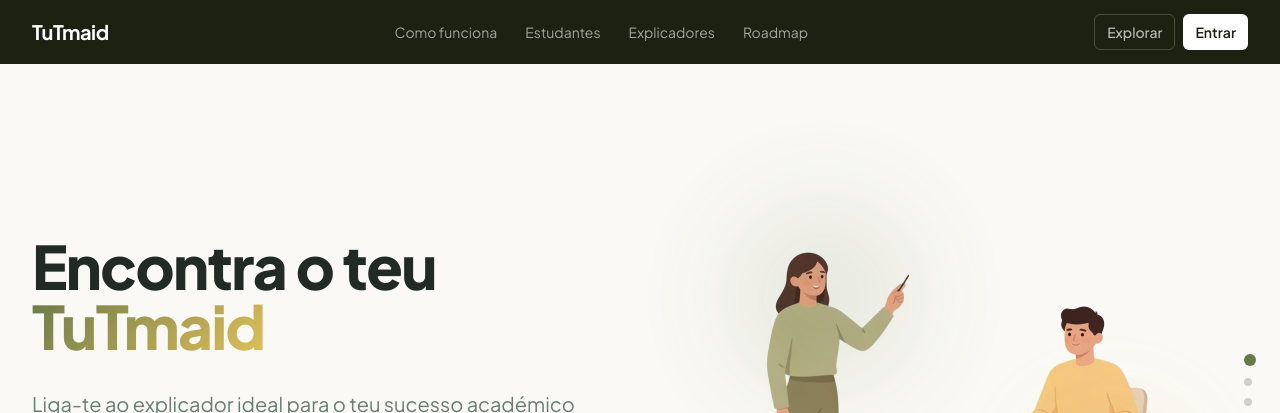
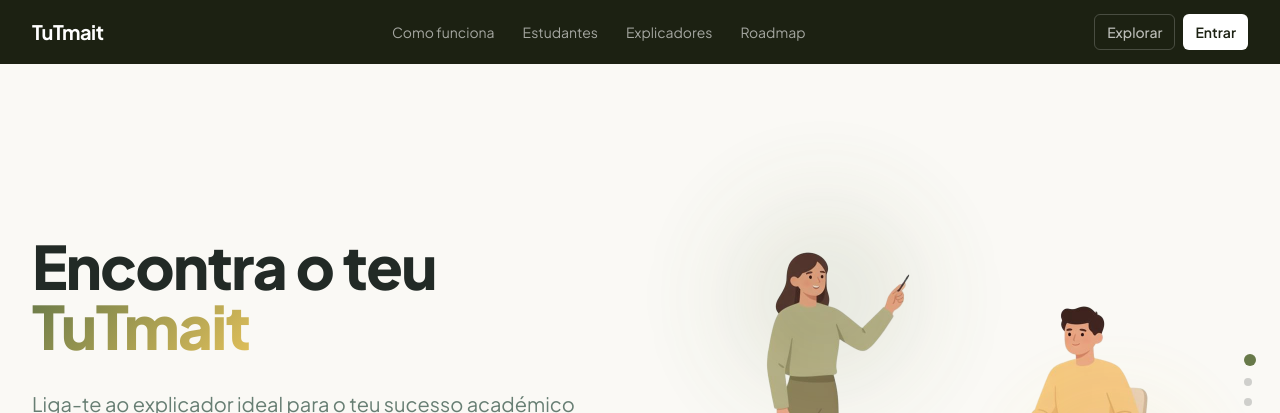
Before and after one commit to Plastudo/sb1-e1lgkuig, a React (Vite) app: page / in a window 1280 px wide. Shown: the top 413 px of the page. Built offline with nearby package versions, Linux system fonts and the light colour scheme.

Commit message:
fix: rename TuTmaid → TuTmait throughout
Co-Authored-By: Claude Sonnet 4.6 <noreply@anthropic.com>

```diff
--- a/index.html
+++ b/index.html
@@ -4,7 +4,7 @@
     <meta charset="UTF-8" />
     <link rel="icon" type="image/svg+xml" href="/vite.svg" />
     <meta name="viewport" content="width=device-width, initial-scale=1.0" />
-    <title>TuTmaid — Explicações, Aulas Particulares e Apoio Escolar em Portugal</title>
+    <title>TuTmait — Explicações, Aulas Particulares e Apoio Escolar em Portugal</title>
     <meta name="description" content="Encontra o teu explicador ideal em Portugal. Explicações de Matemática, Português, Inglês, Ciências e mais. Aulas particulares presenciais ou online. Registo gratuito." />
     <link rel="preconnect" href="https://fonts.googleapis.com" />
     <link rel="preconnect" href="https://fonts.gstatic.com" crossorigin />
--- a/src/components/Footer.tsx
+++ b/src/components/Footer.tsx
@@ -12,7 +12,7 @@ export const Footer = () => {
 
           {/* Brand */}
           <div className="md:col-span-2 space-y-4">
-            <span className="text-2xl font-bold">TuTmaid</span>
+            <span className="text-2xl font-bold">TuTmait</span>
             <p className="text-white/50 text-sm leading-relaxed max-w-xs">
               A plataforma que conecta estudantes com os melhores explicadores de Portugal.
               Explicações, aulas particulares e apoio escolar — presencial ou online.
@@ -72,7 +72,7 @@ export const Footer = () => {
 
         {/* Bottom bar */}
         <div className="border-t border-white/10 pt-6 flex flex-col sm:flex-row justify-between items-center gap-3 text-xs text-white/30">
-          <span>© {year} TuTmaid. Todos os direitos reservados.</span>
+          <span>© {year} TuTmait. Todos os direitos reservados.</span>
           <span>Feito em Portugal 🇵🇹</span>
         </div>
       </div>
--- a/src/components/HomePage.tsx
+++ b/src/components/HomePage.tsx
@@ -56,7 +56,7 @@ const TUTOR_BENEFITS = [
 ]
 
 const ROADMAP = [
-  { icon: MessageCircle, title: 'Chat integrado',         desc: 'Fala directamente com o teu explicador dentro da plataforma, sem sair do TuTmaid.',                              status: 'Brevemente' },
+  { icon: MessageCircle, title: 'Chat integrado',         desc: 'Fala directamente com o teu explicador dentro da plataforma, sem sair do TuTmait.',                              status: 'Brevemente' },
   { icon: CreditCard,    title: 'Pagamentos no chat',     desc: 'Paga as tuas sessões de forma segura directamente no chat — sem transferências nem dinheiro.',                   status: 'A seguir' },
   { icon: Calendar,      title: 'Agendamento automático', desc: 'Marca sessões com um clique, com sincronização automática de disponibilidade em tempo real.',                    status: 'Em desenvolvimento' },
   { icon: FileText,      title: 'Conteúdo próprio',       desc: 'Fichas, resumos e exercícios criados pelos explicadores, disponíveis directamente na plataforma.',              status: 'No roadmap' },
@@ -188,7 +188,7 @@ export const HomePage = () => {
                     className="text-5xl sm:text-6xl font-extrabold leading-tight tracking-tight text-foreground"
                   >
                     Encontra o teu{' '}
-                    <span className="text-gradient">TuTmaid</span>
+                    <span className="text-gradient">TuTmait</span>
                   </motion.h1>
 
                   <motion.p
@@ -219,7 +219,7 @@ export const HomePage = () => {
                     style={{ background: 'radial-gradient(circle, hsl(82 25% 38% / 0.22), transparent 70%)', top: '8%', left: '4%', filter: 'blur(44px)' }} />
                   <div className="absolute w-56 h-56 rounded-full animate-pulse-soft"
                     style={{ background: 'radial-gradient(circle, hsl(45 70% 62% / 0.25), transparent 70%)', bottom: '5%', right: '4%', filter: 'blur(44px)', animationDelay: '1s' }} />
-                  <img src={heroIllustration} alt="Estudante com explicador na TuTmaid"
+                  <img src={heroIllustration} alt="Estudante com explicador na TuTmait"
                     className="relative z-10 w-full max-w-lg"
                     style={{ mixBlendMode: 'multiply' }}
                   />
@@ -310,7 +310,7 @@ export const HomePage = () => {
                   className="relative flex items-center justify-center"
                   style={{ mixBlendMode: 'multiply', background: 'white' }}
                 >
-                  <img src={criancaSentada} alt="Estudante a estudar com apoio escolar da TuTmaid"
+                  <img src={criancaSentada} alt="Estudante a estudar com apoio escolar da TuTmait"
                     className="w-full max-w-md"
                   />
                 </motion.div>
@@ -330,7 +330,7 @@ export const HomePage = () => {
                   className="relative flex items-center justify-center order-2 lg:order-1"
                   style={{ mixBlendMode: 'multiply', background: 'white' }}
                 >
-                  <img src={tutorTeaching} alt="Explicador a dar aulas particulares — TuTmaid"
+                  <img src={tutorTeaching} alt="Explicador a dar aulas particulares — TuTmait"
                     className="w-full max-w-sm"
                   />
                 </motion.div>
@@ -385,7 +385,7 @@ export const HomePage = () => {
                   O que vem a seguir
                 </span>
                 <h2 className="text-3xl sm:text-4xl font-extrabold tracking-tight text-foreground mb-3">
-                  O futuro do <span className="text-gradient">TuTmaid</span>
+                  O futuro do <span className="text-gradient">TuTmait</span>
                 </h2>
                 <p className="text-base text-muted-foreground max-w-lg mx-auto">
                   Estamos a construir uma plataforma completa. Aqui está o que está a chegar.
--- a/src/components/ui/navbar.tsx
+++ b/src/components/ui/navbar.tsx
@@ -31,7 +31,7 @@ export const Navbar = () => {
 
           {/* Logo */}
           <Link to="/" className="flex-shrink-0">
-            <span className="text-xl font-bold text-white tracking-tight">TuTmaid</span>
+            <span className="text-xl font-bold text-white tracking-tight">TuTmait</span>
           </Link>
 
           {/* Section nav — hidden on mobile */}
```
